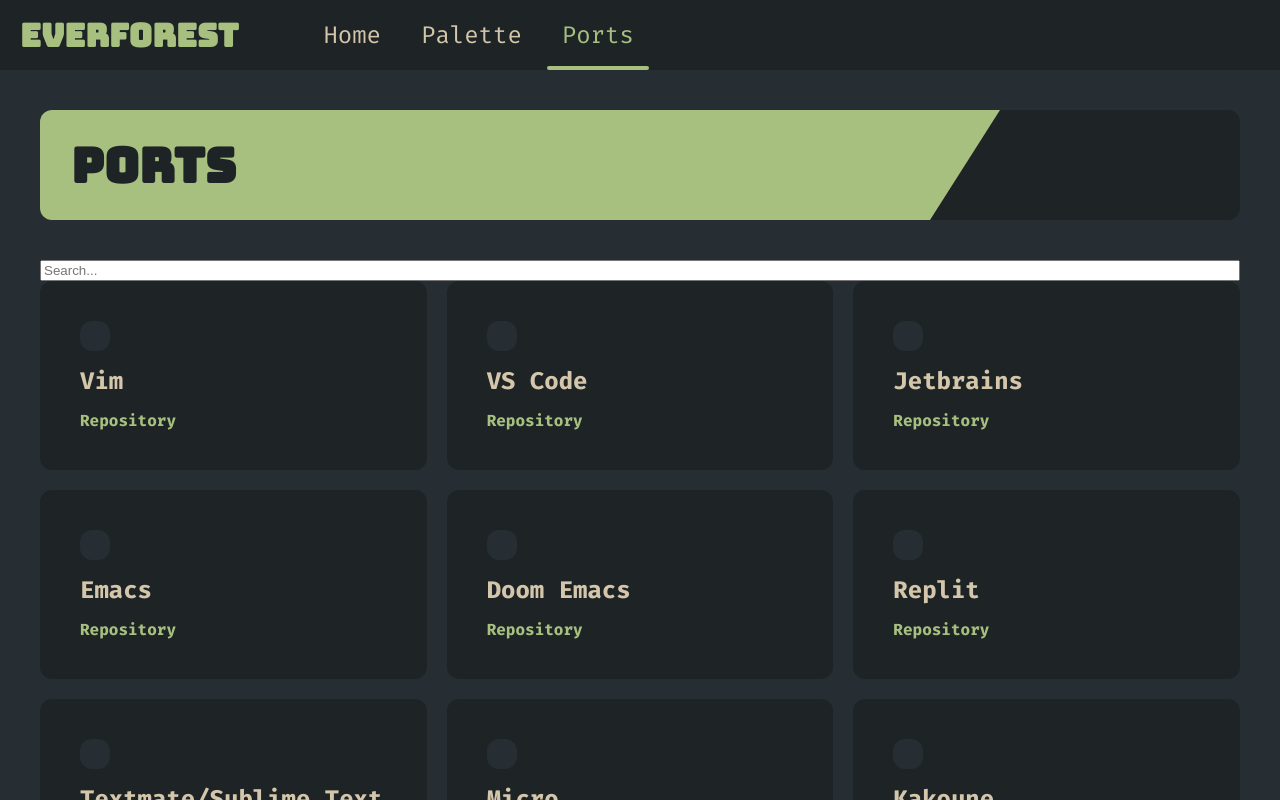
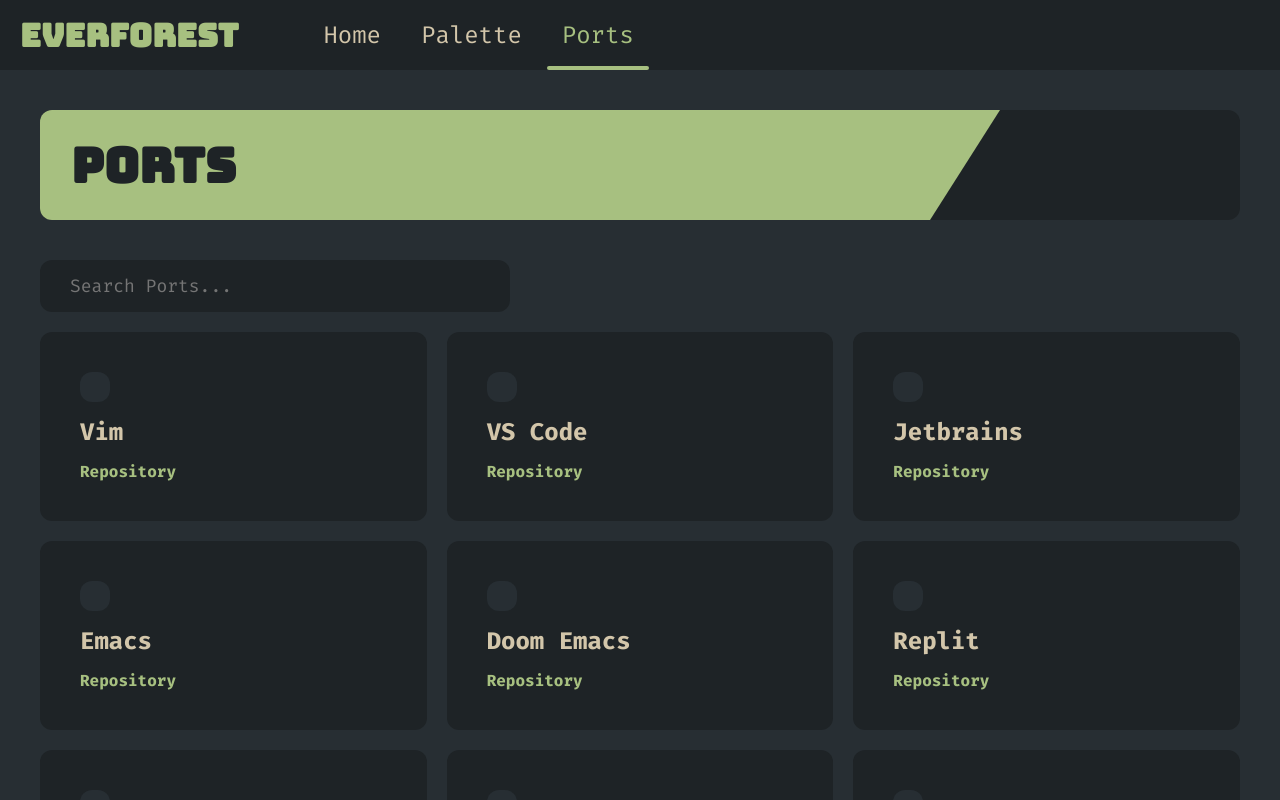
Before and after one commit to SirEthanator/Everforest-Web, a Next.js app: page /ports in a window 1280 px wide. Shown: the top 800 px of the page. Built offline with nearby package versions, Linux system fonts and the light colour scheme; a web font is replaced by a local one.

Commit message:
Ports: Style search bar

```diff
--- a/components/PortsCards.tsx
+++ b/components/PortsCards.tsx
@@ -91,7 +91,10 @@ export default function PortsCards() {
   return (
     <div className='portsContent'>
 
-      <input id='searchbar' type="text" placeholder="Search..." />
+      <div className="searchContainer">
+        <i className="nf nf-fa-search searchIcon"></i>
+        <input id='searchbar' type="text" placeholder="Search Ports..." />
+      </div>
 
       <div className='portsCards'>
         {components}
--- a/styles/global/global.scss
+++ b/styles/global/global.scss
@@ -10,7 +10,7 @@
 $mobile-breakpoint: 950px;
 $max-width: 1800px;
 $nav-height: 70px;
-$main-transition: background-color 0.2s ease, color 0.2s ease, border 0.2s ease;
+$main-transition: background-color 0.2s ease-out, color 0.2s ease-out, border 0.2s ease-out, outline 0.2s ease-out;
 
 :root {
   --fg: #D3C6AA;
--- a/styles/ports.scss
+++ b/styles/ports.scss
@@ -26,9 +26,51 @@ $cardsGap: 20px;
   @include animation(1);
 }
 
+.searchContainer {
+  display: flex;
+  align-items: center;
+  color: var(--fg);
+  font-size: 18px;
+  background-color: var(--bg_dim);
+  width: calc(40% - ($cardsGap / 2));
+  border-radius: 12px;
+  margin-bottom: 20px;
+  outline: 3px solid transparent;
+  transition: $main-transition;
+}
+
+
+.searchIcon {
+  padding: 15px 0 15px 15px;
+}
+
+#searchbar {
+  flex-grow: 1;
+  color: var(--fg);
+  font-size: 18px;
+  font-family: var(--font-fira-mono);
+  background-color: transparent;
+  padding: 15px;
+  border: none;
+}
+
+#searchbar:focus {
+  border: none;
+  outline: none;
+}
+
+.searchContainer:has(#searchbar:focus) {
+  /* Style .searchContainer when #searchbar is focused */
+  outline: 3px solid var(--green);
+}
+
 @media (max-width: $mobile-breakpoint) {
   .portsCardWrapper {
     width: 100%;
     max-width: none;
   }
+
+  .searchContainer {
+    width: 100%;
+  }
 }
```
